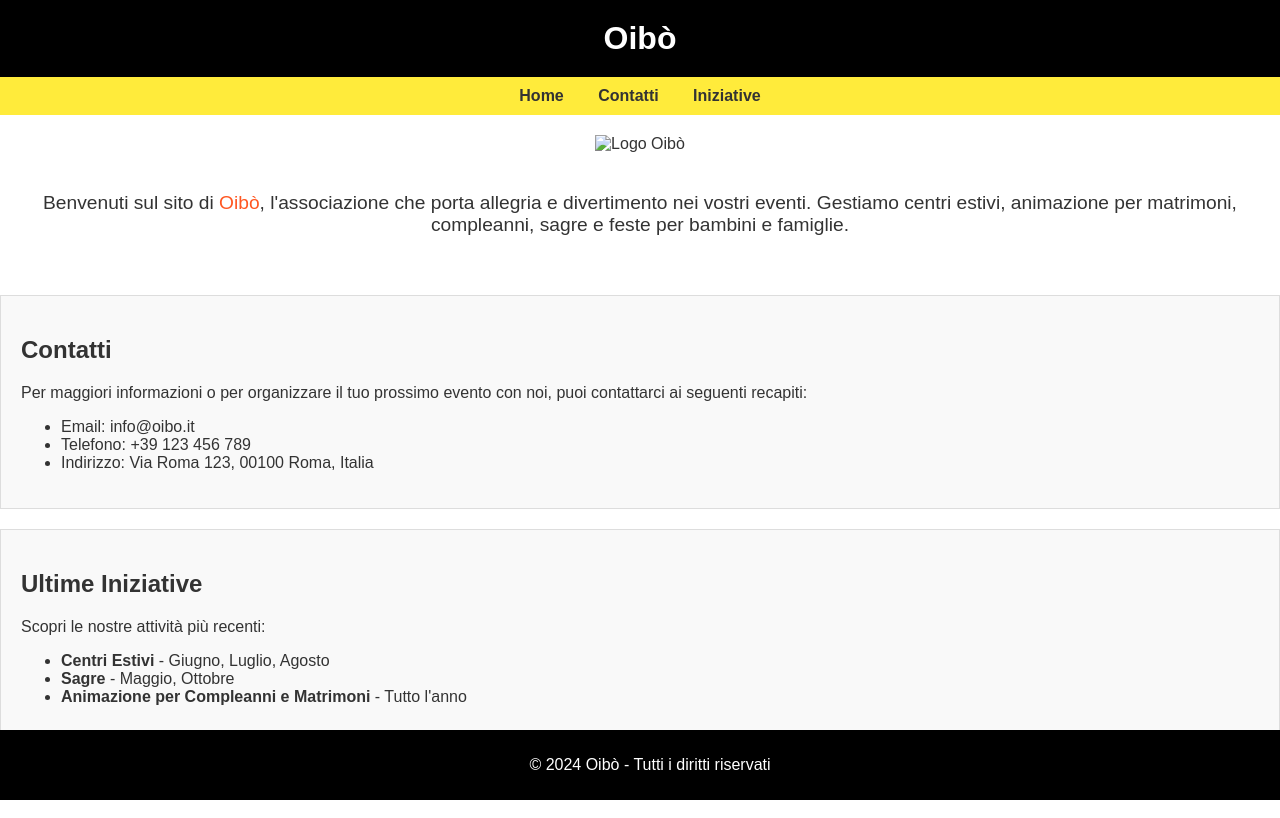
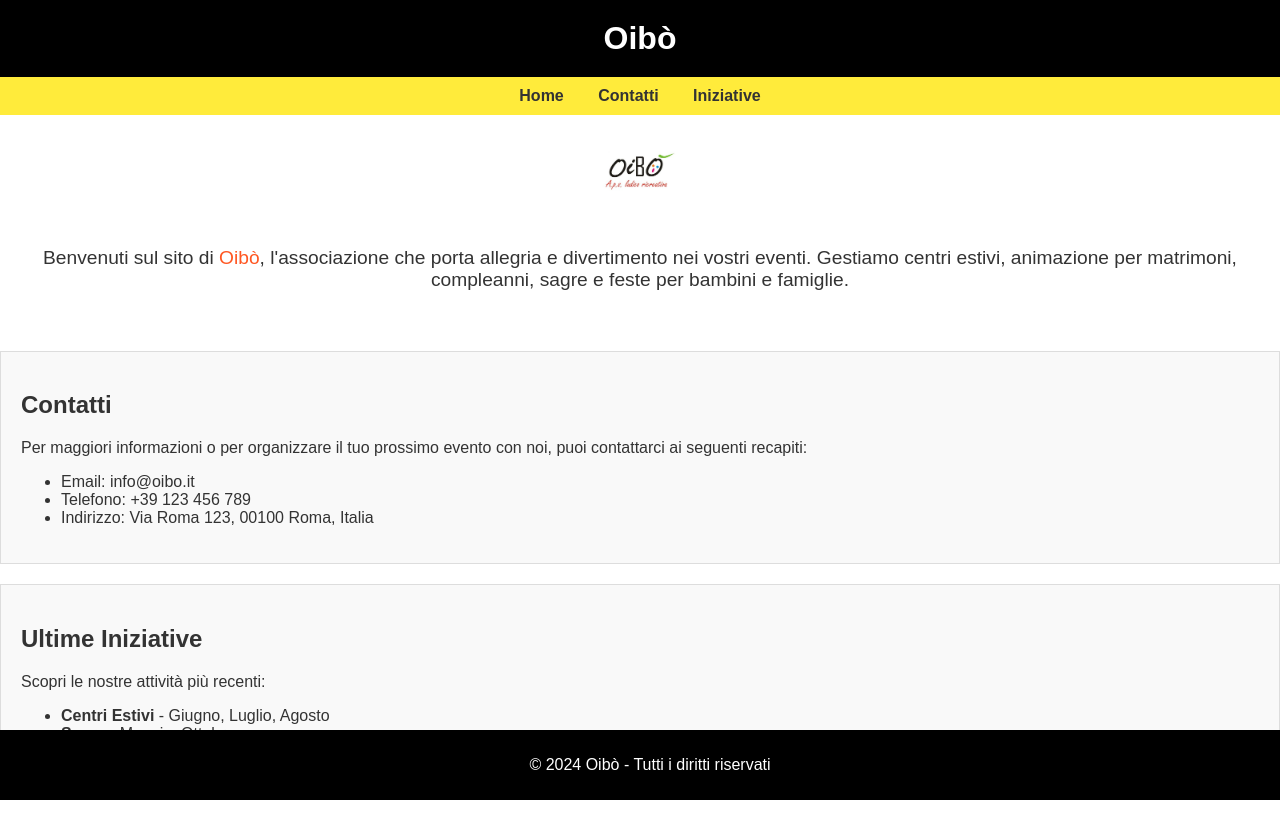
Before and after one commit to AssociazioneOibo/Associazioneoibo, a plain HTML site: page Sito.html in a window 1280 px wide. Drawn offline with Linux system fonts and the light colour scheme.

Commit message:
Update Sito.html

```diff
--- a/Sito.html
+++ b/Sito.html
@@ -75,7 +75,7 @@
         <a href="#initiatives">Iniziative</a>
     </nav>
     <section id="home" class="home">
-        <img src="path/to/your/logo.png" alt="Logo Oibò">
+        <img src="Immagine 2023-04-27 174446.png" alt="Logo Oibò">
         <p>Benvenuti sul sito di <span class="colorful">Oibò</span>, l'associazione che porta allegria e divertimento nei vostri eventi. Gestiamo centri estivi, animazione per matrimoni, compleanni, sagre e feste per bambini e famiglie.</p>
     </section>
     <section id="contacts" class="contacts">
```
